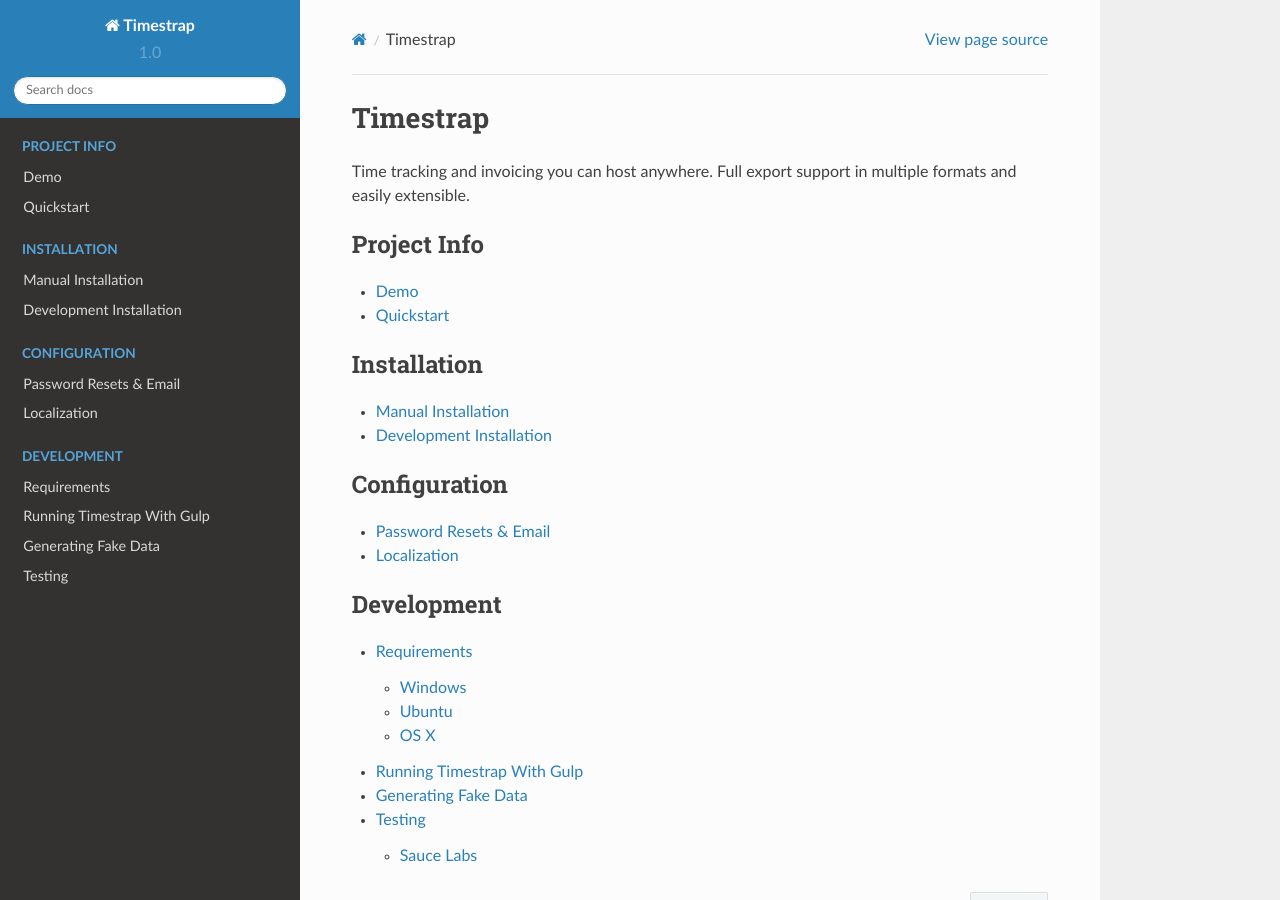
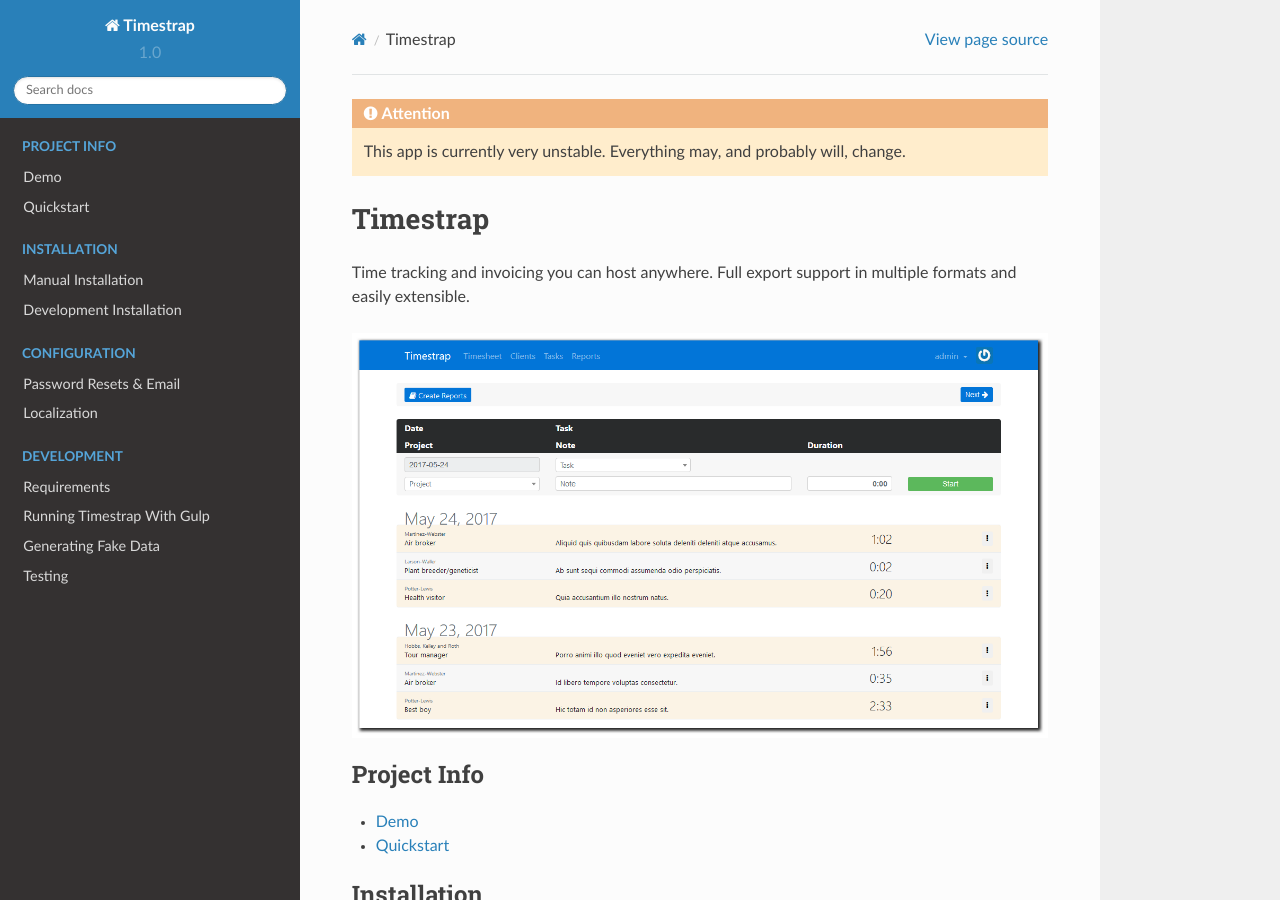
Before and after one commit to overshard/timestrap, a Sphinx documentation site: the page built from docs/index.rst, in a window 1280 px wide and 900 px high. Built offline with Sphinx 7.4.7 and the Read the Docs theme 2.0.0, drawn with Linux system fonts in a browser that asks for light colours.

Commit message:
Add the screen shot and alert about unstableness to RTD.

```diff
--- a/docs/index.rst
+++ b/docs/index.rst
@@ -1,9 +1,15 @@
+.. attention::
+
+    This app is currently very unstable. Everything may, and probably will, change.
+
 =========
 Timestrap
 =========
 
 Time tracking and invoicing you can host anywhere. Full export support in
 multiple formats and easily extensible.
+
+.. image:: ../screenshot.png
 
 .. toctree::
    :caption: Project Info
```
